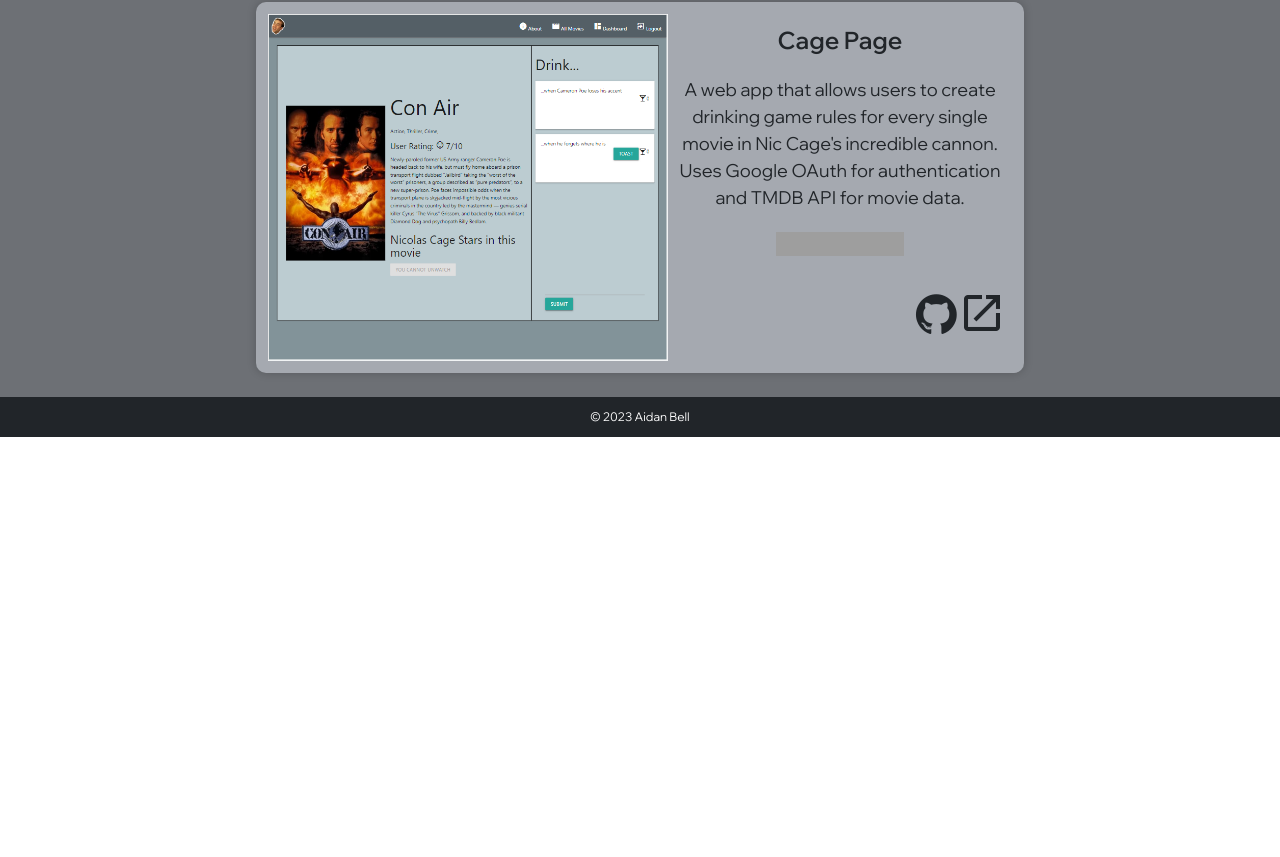
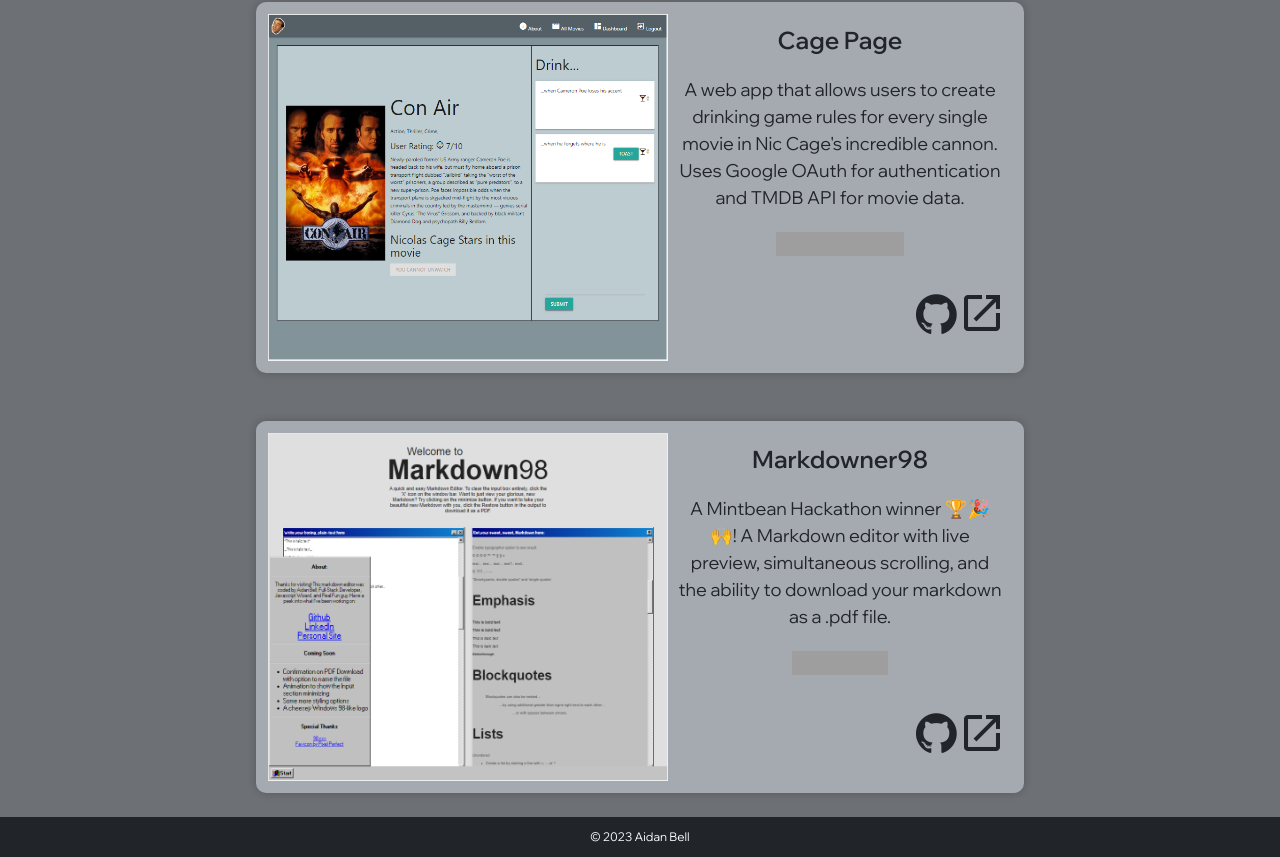
Before and after one commit to aidanbell/personal_site_vite, a React (Vite) app: page / in a window 1280 px wide. Shown: the part 1861-2718 px from the top of the page. Before the commit the page ends 2298 px from the top, so only its background shows below. Built offline with nearby package versions, Linux system fonts and the light colour scheme; grey boxes are pictures that could not be loaded; a web font is replaced by a local one.

Commit message:
Add project

```diff
--- a/src/components/ProjectCard/ProjectCard.css
+++ b/src/components/ProjectCard/ProjectCard.css
@@ -86,6 +86,29 @@
   font-size: 0.9em;
 }
 
+.hover-helper {
+  margin: 0;
+  margin-right: 1.5em;
+  font-size: 1.5em;
+  font-weight: 600;
+}
+
+.showing {
+  animation: fade-in 0.5s ease-in-out;
+
+}
+
+@keyframes fade-in {
+  0% {
+    opacity: 0;
+    transform: translateY(1em);
+  }
+  100% {
+    opacity: 1;
+    transform: translateY(0);
+  }
+}
+
 /* media breakpoint for 1200px */
 @media only screen and (max-width: 1200px) {
   .p-card {
--- a/src/components/ProjectCard/ProjectCard.jsx
+++ b/src/components/ProjectCard/ProjectCard.jsx
@@ -1,6 +1,9 @@
+import { useState } from "react";
 import "./ProjectCard.css"
 
 export default function ProjectCard({ project }) {
+  const [hover, setHover] = useState(false);
+
   return (
     <div className="p-card">
       <img className="p-card-img" src={project.img} alt={project.name} />
@@ -17,9 +20,12 @@
         ))}
       </div>
       <div className="p-card-links">
+        <p className={"hover-helper " + (hover ? "showing" : "")}>{hover}</p>
         <a
           className="link"
           href={project.github}
+          onMouseEnter={() => setHover('See the Code')}
+          onMouseLeave={() => setHover(false)}
           target="_blank"
           rel="noreferrer">
           <i id="github-icon" className="devicon-github-original p-icon"></i>
@@ -28,6 +34,8 @@
           className="link"
           id="launch-icon"
           href={project.live}
+          onMouseEnter={() => setHover('See the Live Site')}
+          onMouseLeave={() => setHover(false)}
           target="_blank"
           rel="noreferrer">
           <i className="material-icons p-icon">launch</i>
--- a/src/components/Projects/Projects.jsx
+++ b/src/components/Projects/Projects.jsx
@@ -1,6 +1,7 @@
 import ProjectCard from '../ProjectCard/ProjectCard';
 import './Projects.css';
 import cagePage2 from '../../assets/cage-page2.png';
+import md98 from '../../assets/md98.png';
 
 const projects = [
   {
@@ -29,7 +30,27 @@
     github: "https://github.com/aidanbell/cage-page",
     live: "https://the-cage-page.herokuapp.com/",
   },
-
+  {
+    name: "Markdowner98",
+    description: `A Mintbean Hackathon winner 🏆🎉🙌! A Markdown editor with live preview, simultaneous scrolling, and the ability to download your markdown as a .pdf file.`,
+    img: md98,
+    tech: [
+      {
+        name: "Node.js",
+        icon: "https://img.shields.io/badge/Node.js-339933?style=for-the-badge&logo=nodedotjs&logoColor=white",
+      },
+      {
+        name: "React",
+        icon: "https://img.shields.io/badge/React-20232A?style=for-the-badge&logo=react&logoColor=61DAFB",
+      },
+      {
+        name: "Markdown",
+        icon: "https://img.shields.io/badge/Markdown-000000?style=for-the-badge&logo=markdown&logoColor=white",
+      },
+    ],
+    github: "https://github.com/aidanbell/Markdowner98",
+    live: "https://aidanbell.github.io/Markdowner98/",
+  },
 ];
 
 export default function Projects() {
```
Also changed, not shown: src/assets/md98.png (added).
